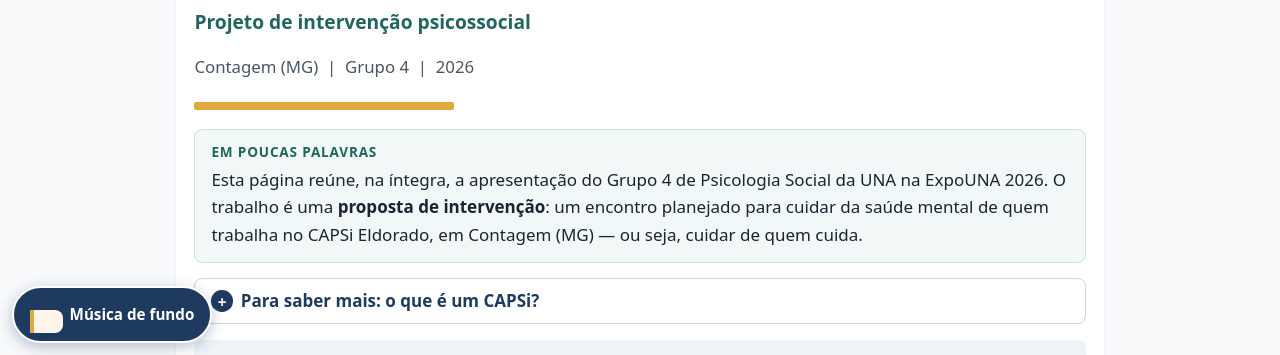
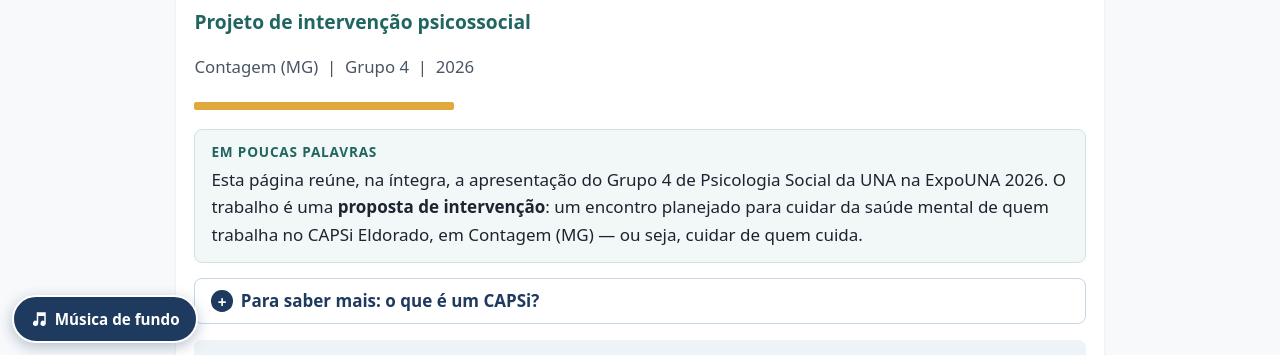
Before and after one commit to gheysa-coder/cuidar-de-quem-cuida, a plain HTML site: page index.html in a window 1280 px wide. Shown: the part 445-800 px from the top of the page. Drawn offline with Linux system fonts and the light colour scheme.

Commit message:
Corrige conflito de classe no ícone de música
Co-Authored-By: Claude Opus 5.5 <noreply@anthropic.com>
Claude-Session: https://claude.ai/code/session_0196xbxtQi4eL1feupCXS5sw

```diff
--- a/index.html
+++ b/index.html
@@ -197,7 +197,7 @@ body.present .pbar{display:flex;position:fixed;left:0;right:0;bottom:0;z-index:6
 /* ---------- Música de fundo ---------- */
 .music-fab{position:fixed;left:12px;bottom:calc(12px + env(safe-area-inset-bottom));z-index:70;display:inline-flex;align-items:center;gap:.45em;min-height:48px;padding:.55em 1.05em;border-radius:999px;border:2px solid #fff;background:var(--navy);color:#fff;font-weight:700;font-size:.95rem;cursor:pointer;box-shadow:0 4px 14px rgba(31,58,95,.3)}
 .music-fab:hover{background:var(--navy-2)}
-.music-fab .note{font-size:1.15em;line-height:1}
+.music-fab .mnote{font-size:1.15em;line-height:1}
 .music-card{position:fixed;left:12px;right:12px;bottom:calc(70px + env(safe-area-inset-bottom));z-index:70;max-width:420px;background:#fff;border:1px solid var(--line);border-radius:14px;box-shadow:0 10px 30px rgba(31,58,95,.25);padding:.8rem .8rem .7rem}
 .music-card.min{left:-10000px;right:auto;width:320px;opacity:0;pointer-events:none}
 .music-card .mh{display:flex;justify-content:space-between;align-items:center;gap:.5rem;margin-bottom:.45rem}
@@ -615,7 +615,7 @@ body.present .music-card{bottom:calc(134px + env(safe-area-inset-bottom))}
   <p><a class="backtop" href="#s01">Voltar ao início ↑</a></p>
 </footer>
 
-<button type="button" class="music-fab" id="musicFab" aria-expanded="false" aria-controls="musicCard"><svg class="note" aria-hidden="true" width="18" height="18" viewBox="0 0 24 24" fill="currentColor"><path d="M9 3v11.6A3.5 3.5 0 1 0 11 18V8h8v6.6A3.5 3.5 0 1 0 21 18V3z"/></svg> Música de fundo</button>
+<button type="button" class="music-fab" id="musicFab" aria-expanded="false" aria-controls="musicCard"><svg class="mnote" aria-hidden="true" width="18" height="18" viewBox="0 0 24 24" fill="currentColor"><path d="M9 3v11.6A3.5 3.5 0 1 0 11 18V8h8v6.6A3.5 3.5 0 1 0 21 18V3z"/></svg> Música de fundo</button>
 <div class="music-card min" id="musicCard" role="region" aria-hidden="true" aria-label="Player da música de fundo">
   <div class="mh">
     <span class="mt">Música de fundo</span>
```
